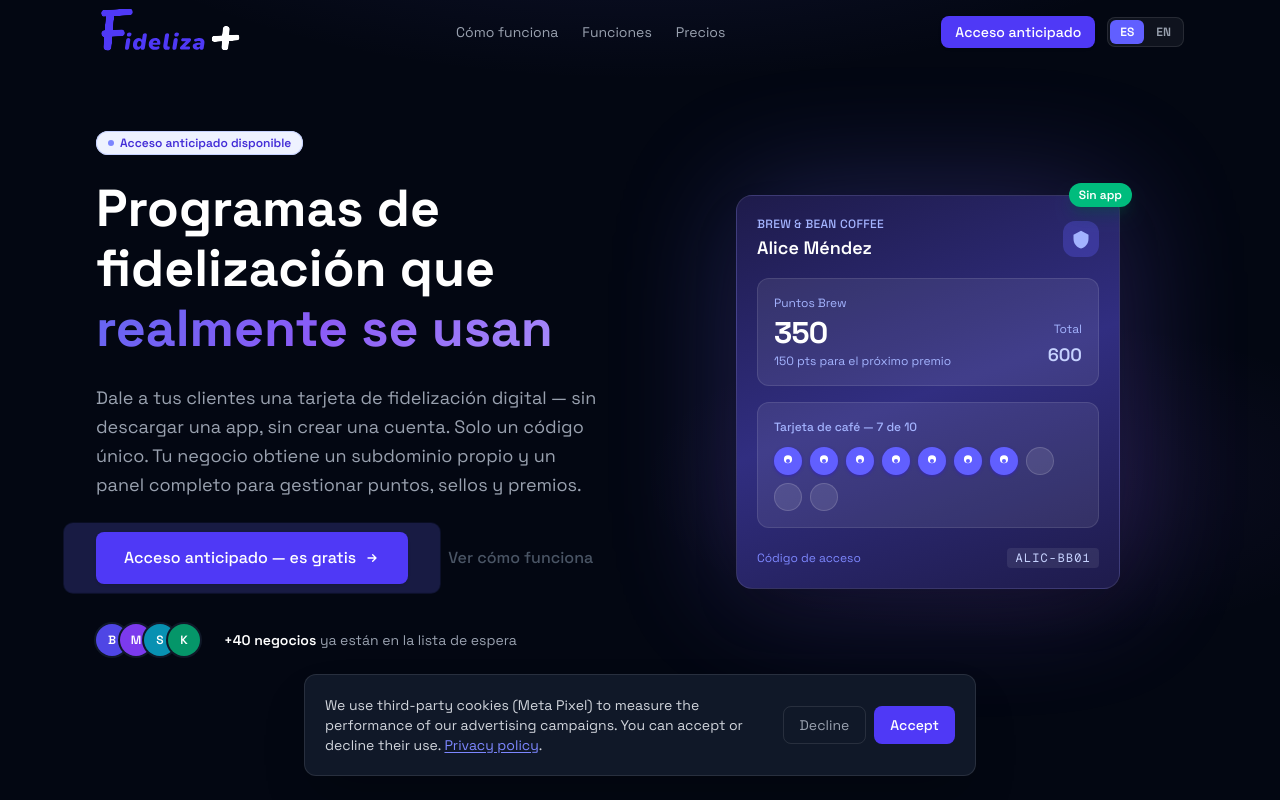
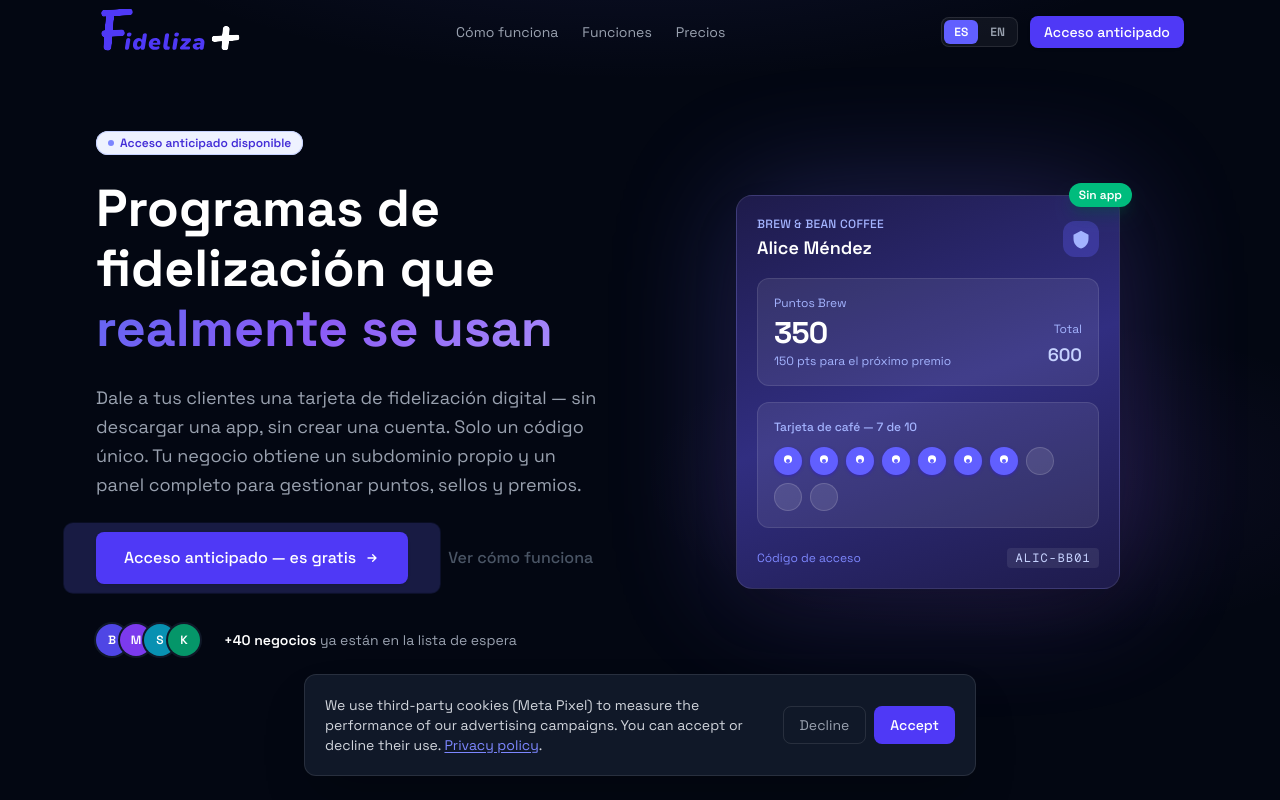
Before and after one commit to Hugo-DevM/Fideliza-V2.0, a Next.js app: page / in a window 1280 px wide. Shown: the top 800 px of the page. Built offline with nearby package versions, Linux system fonts and the light colour scheme.

Commit message:
Refactor Navbar component to streamline button rendering and maintain code clarity
- Commented out the sign-in button and adjusted the placement of the registration button for better organization.
- Enhanced code readability by maintaining consistent formatting and structure.

```diff
--- a/src/components/landing/Navbar.tsx
+++ b/src/components/landing/Navbar.tsx
@@ -68,13 +68,6 @@ export function Navbar({ t, lang, onLangChange }: NavbarProps) {
 
         {/* Desktop CTA */}
         <div className="hidden md:flex items-center gap-3">
-          {/* <LinkButton href="/auth/login" size="sm">
-            {t.signIn}
-          </LinkButton> */}
-          {/* Desktop CTA */}
-          <LinkButton href="/auth/register" size="sm">
-            {t.cta}
-          </LinkButton>
           {/* Language toggle */}
           <div className="flex items-center gap-0.5 rounded-lg bg-white/5 border border-white/10 p-0.5">
             <button
@@ -102,6 +95,13 @@ export function Navbar({ t, lang, onLangChange }: NavbarProps) {
               EN
             </button>
           </div>
+          {/* <LinkButton href="/auth/login" size="sm">
+            {t.signIn}
+          </LinkButton> */}
+          {/* Desktop CTA */}
+          <LinkButton href="/auth/register" size="sm">
+            {t.cta}
+          </LinkButton>
         </div>
 
         {/* Mobile menu button */}
```
